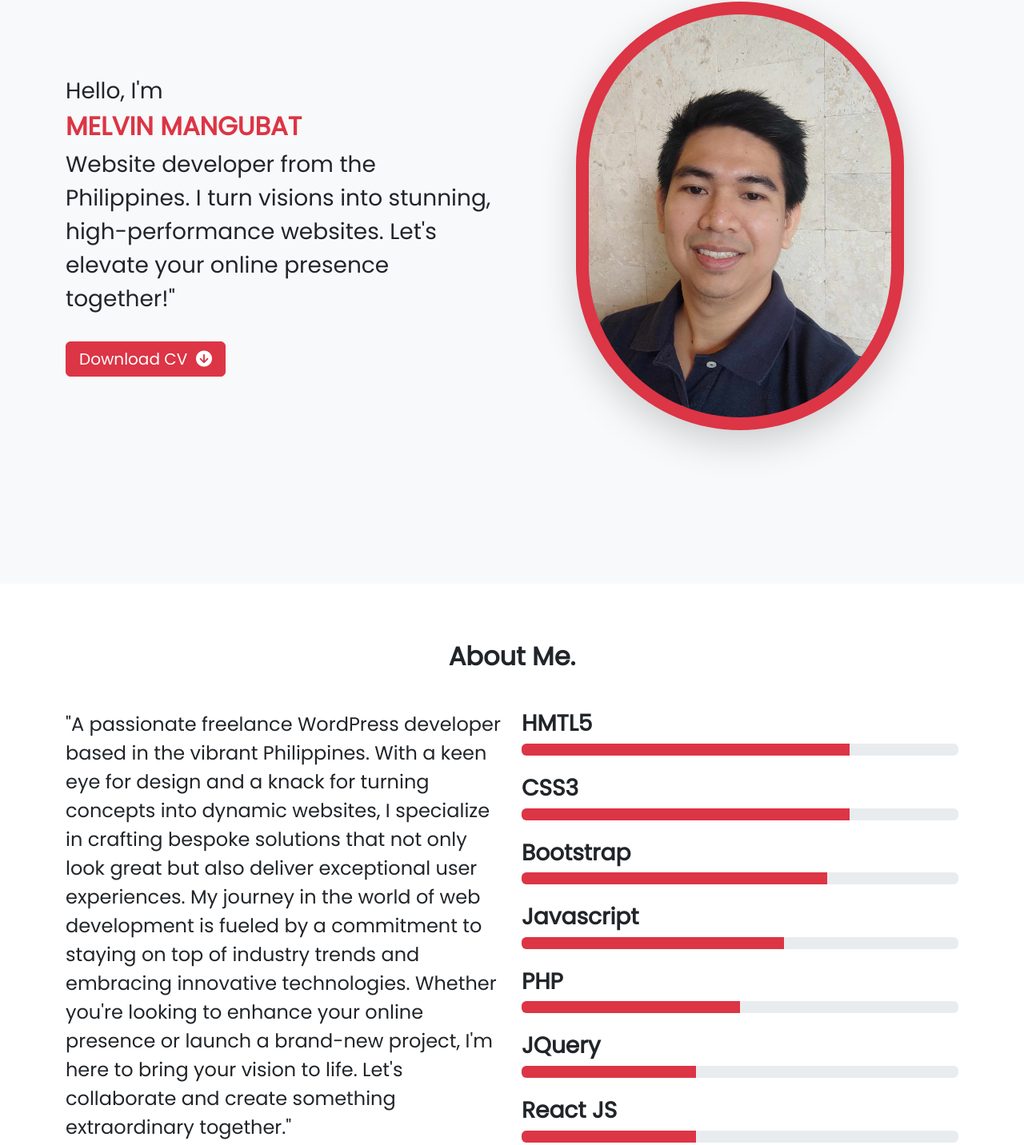
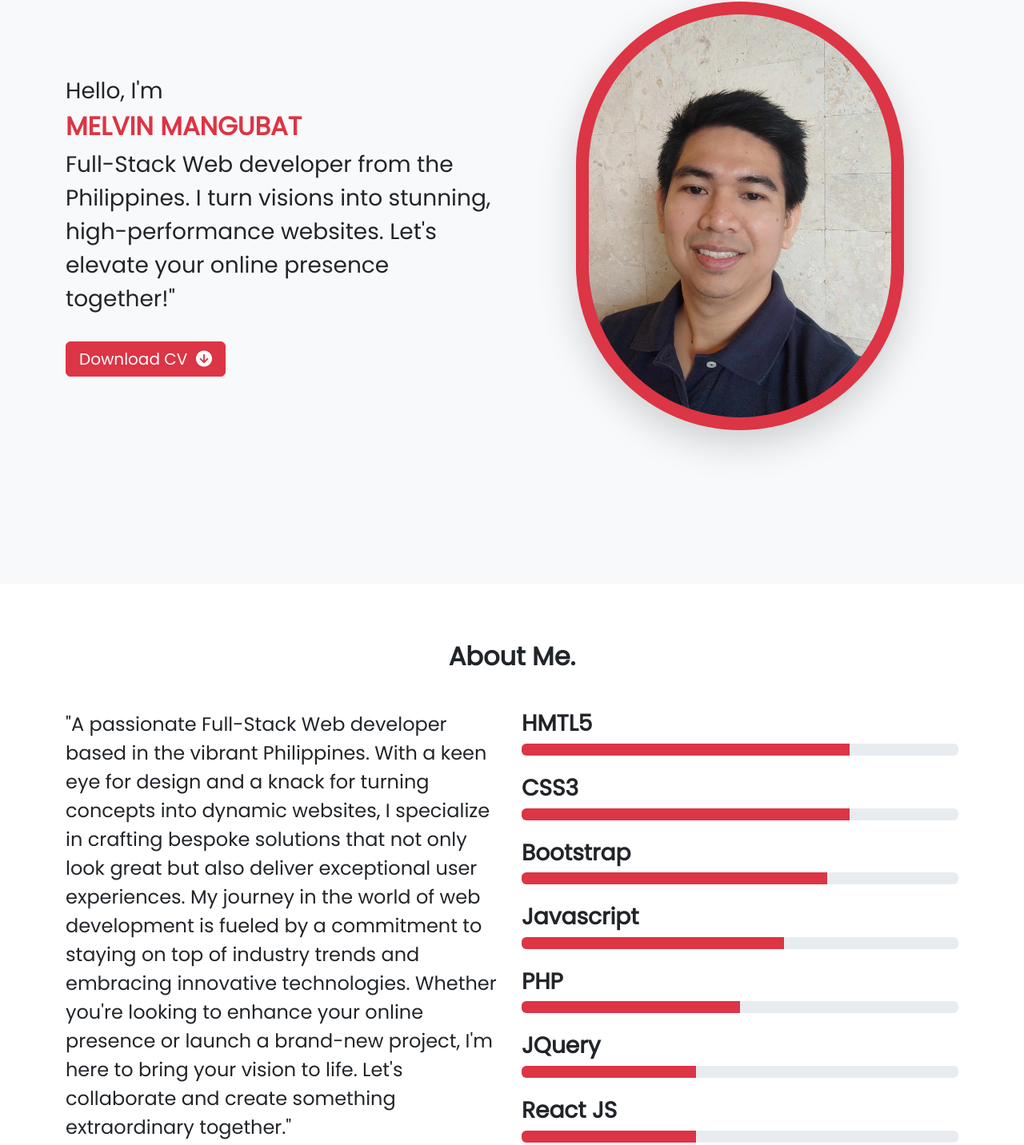
Before and after one commit to mrVinzcode/portfolio, a plain HTML site: page index.html in a window 1280 px wide. Shown: the part 166-1598 px from the top of the page at 80% size. Drawn offline with nearby package versions, Linux system fonts and the light colour scheme.

Commit message:
change hero and about section as full stack

```diff
--- a/index.html
+++ b/index.html
@@ -7,7 +7,7 @@
     <meta name="description" content="">
     <meta name="author" content="">
     <script src="https://code.jquery.com/jquery-3.6.4.min.js"></script>
-    <title>Portfolio with Bootstrap</title>
+    <title>My Portfolio</title>
     <link rel="stylesheet" href="style.css">
     <link rel="stylesheet" href="css/bootstrap.min.css">
     <link rel="stylesheet" href="css/font-awesome.min.css">
@@ -71,7 +71,7 @@
                         <p class="tex-muted mb-1 fs-3">Hello, I'm</p>
                         <h1 class="text-danger text-uppercase fs-2 fw-bold">Melvin Mangubat</h1>
                         <p class="mt-0 tex-muted fs-3">
-                            Website developer from the Philippines. I turn visions
+                            Full-Stack Web developer from the Philippines. I turn visions
                             into stunning, high-performance websites. Let's elevate your online presence together!" </p>
                         <a href="images/Curriculum-vitae-Melvin.pdf" class="btn btn-danger px-3 mt-3 fs-5"
                             download>Download
@@ -96,7 +96,7 @@
             <div class="row">
                 <div class="col-md-6">
                     <div class="about-text">
-                        <p class=" fs-4 mb-5 font-roboto">"A passionate freelance WordPress developer based in the
+                        <p class=" fs-4 mb-5 font-roboto">"A passionate Full-Stack Web developer based in the
                             vibrant Philippines. With a keen eye for design and a knack for
                             turning concepts into dynamic websites, I specialize in crafting bespoke solutions that not
                             only look great but also
```
